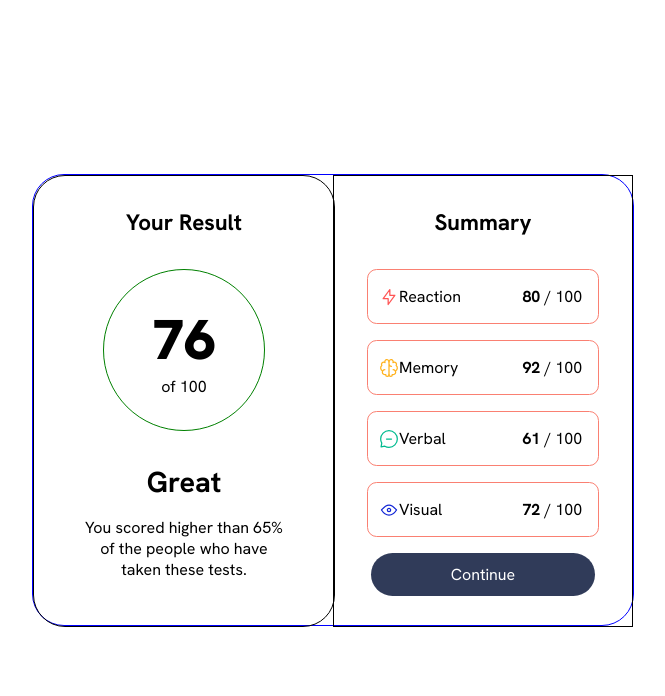
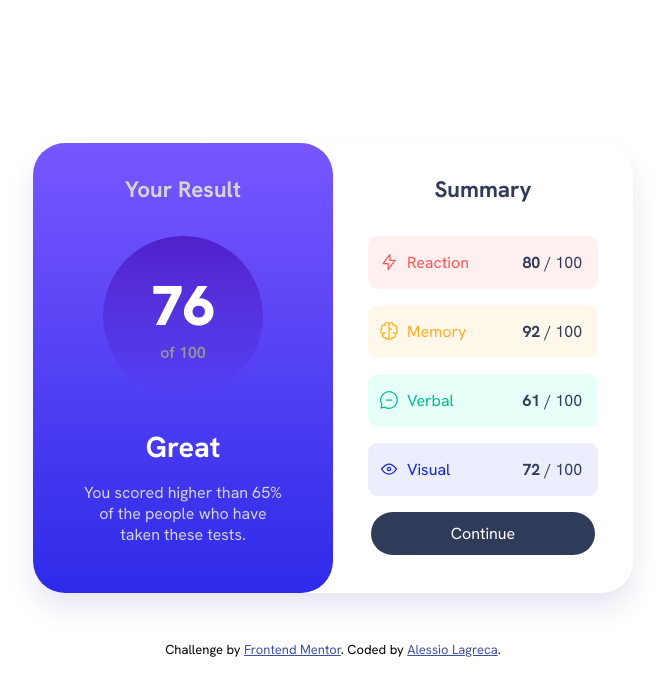
Before and after one commit to AlessioLagreca/results-component-FM, a plain HTML site: page index.html in a window 1280 px wide. Shown: the whole page, without its empty margins (307-972 px from the left). Drawn offline with Linux system fonts and the light colour scheme.

Commit message:
completed

```diff
--- a/index.html
+++ b/index.html
@@ -72,14 +72,11 @@
       </div>
     </div>
 
-    <!--   Summary Reaction 80 / 100 Memory 92 / 100 Verbal 61
-    / 100 Visual 72 / 100 Continue -->
-
-    <!-- <div class="attribution">
+    <div class="attribution">
       Challenge by
       <a href="https://www.frontendmentor.io?ref=challenge" target="_blank"
         >Frontend Mentor</a
-      >. Coded by <a href="#">Your Name Here</a>.
-    </div> -->
+      >. Coded by <a href="#">Alessio Lagreca</a>.
+    </div>
   </body>
 </html>
--- a/style.css
+++ b/style.css
@@ -9,8 +9,9 @@
 }
 
 .attribution {
-  font-size: 11px;
+  font-size: 13px;
   text-align: center;
+  margin-top: 3rem;
 }
 .attribution a {
   color: hsl(228, 45%, 44%);
@@ -20,6 +21,7 @@ body {
   display: flex;
   justify-content: center;
   align-items: center;
+  flex-direction: column;
   height: 100vh;
   font-family: "Hanken";
 }
@@ -31,8 +33,8 @@ body {
   height: 450px;
   width: 600px;
   position: relative;
-  border: 1px solid blue;
   border-radius: 2rem;
+  box-shadow: 0 15px 28px hsla(241, 100%, 27%, 0.1);
 }
 .sopra {
   display: flex;
@@ -43,12 +45,13 @@ body {
   left: 0;
   height: 100%;
   width: 300px;
-  border: 1px solid black;
   border-radius: 2rem;
+  background: linear-gradient(hsl(252, 100%, 67%), hsl(241, 81%, 54%));
 }
 h1 {
   font-size: 1.4rem;
   margin-top: 2rem;
+  color: hsl(0, 0%, 83%);
 }
 
 .circle {
@@ -59,24 +62,29 @@ h1 {
   margin-top: 2rem;
   height: 10rem;
   width: 10rem;
-  border: 1px solid green;
   border-radius: 50%;
+  background: linear-gradient(hsla(256, 72%, 46%, 1), hsla(241, 72%, 46%, 0));
 }
 .main-number {
   font-size: 3.5rem;
   font-weight: 900;
+  color: hsl(0, 0%, 100%);
 }
 .second-number {
+  font-weight: 600;
+  color: hsl(0, 0%, 59%);
 }
 
 h2 {
   font-size: 1.8rem;
   margin-top: 2rem;
+  color: hsl(0, 0%, 100%);
 }
 
 p {
   text-align: center;
   margin: 1rem 3rem 1rem 3rem;
+  color: hsl(0, 0%, 83%);
 }
 
 /* RIGHT SECTION */
@@ -86,17 +94,16 @@ p {
   flex-direction: column;
   align-items: center;
   height: 100%;
-  border: 1px solid black;
 }
 
 .right-section h1 {
   margin-bottom: 2rem;
+  color: hsl(224, 30%, 27%);
 }
 
 .items {
   display: flex;
   flex-wrap: wrap;
-
   justify-content: center;
   align-items: center;
   gap: 1rem;
@@ -104,18 +111,19 @@ p {
 
 .item {
   padding: 1rem 0.7rem 1rem 0.7rem;
-  border: 1px solid salmon;
   border-radius: 0.6rem;
   width: 13rem;
   display: flex;
   align-items: center;
   position: relative;
+  gap: 0.5rem;
 }
 
 .score {
   position: absolute;
   right: 0;
   margin-right: 1rem;
+  color: hsl(224, 30%, 27%);
 }
 
 .continue {
@@ -125,3 +133,20 @@ p {
   border-radius: 2rem;
   color: white;
 }
+
+.reaction {
+  color: hsl(0, 100%, 67%);
+  background-color: hsl(0, 100%, 97%);
+}
+.memory {
+  color: hsl(39, 100%, 56%);
+  background-color: hsl(39, 100%, 96%);
+}
+.verbal {
+  color: hsl(166, 100%, 37%);
+  background-color: hsl(166, 100%, 95%);
+}
+.visual {
+  color: hsl(234, 85%, 45%);
+  background-color: hsl(234, 85%, 96%);
+}
```
Also changed, not shown: assets/images/screenshot.png (added), 1 other file.
